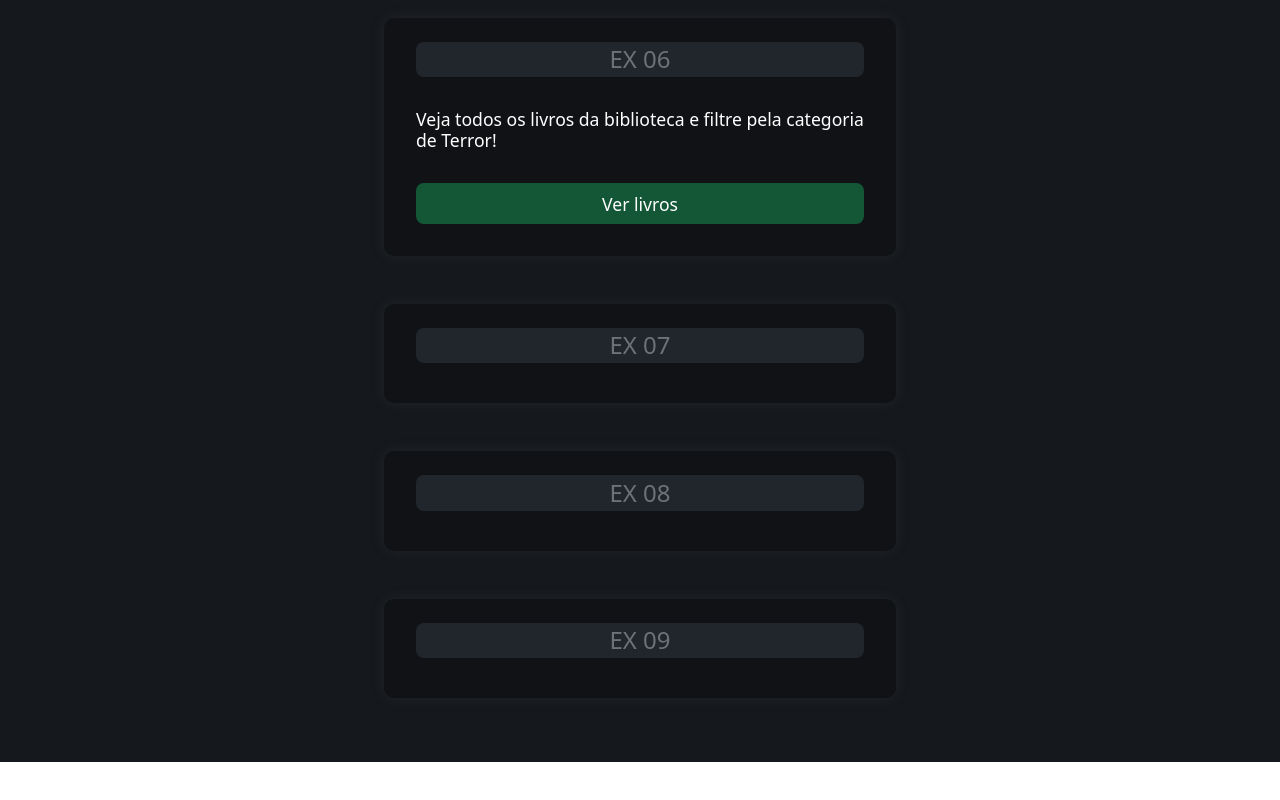
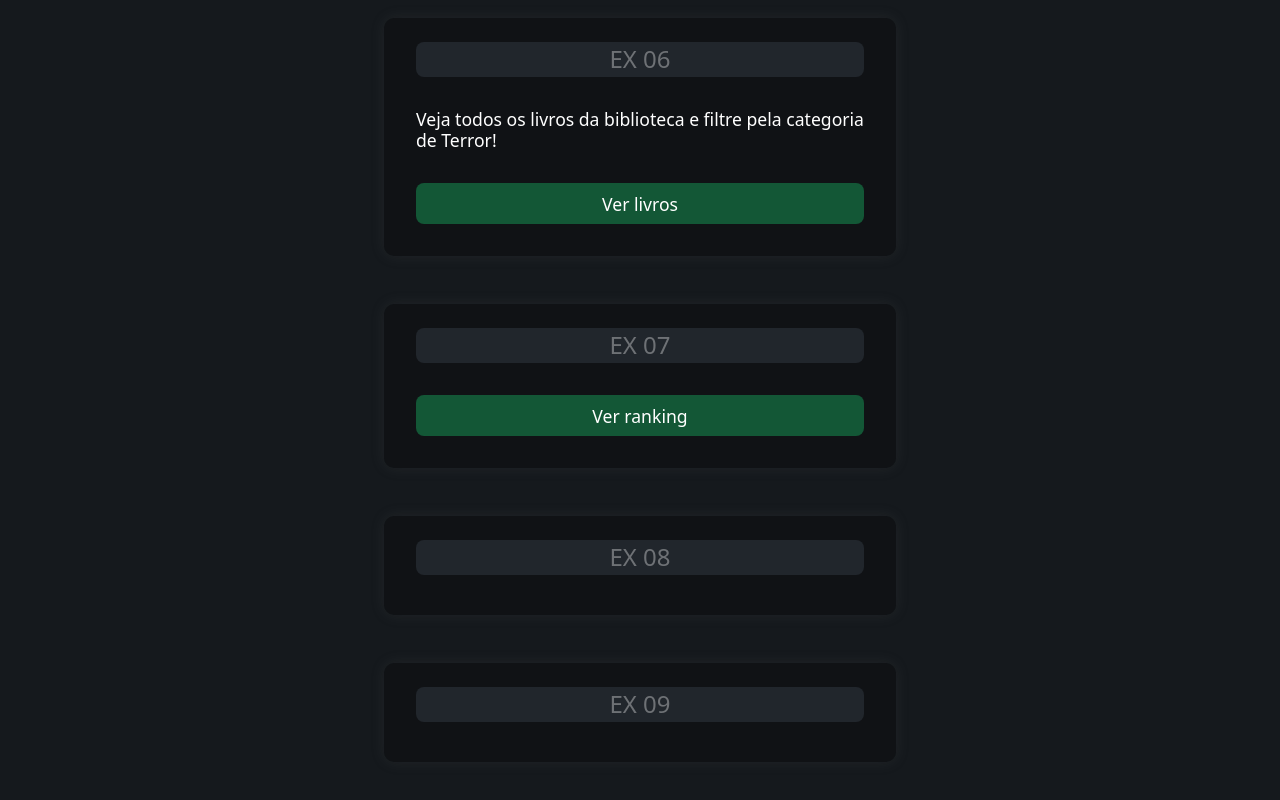
Before and after one commit to Welthanos/vs13-front-04-js-task-04, a plain HTML site: page index.html in a window 1280 px wide. Shown: the part 1436-2236 px from the top of the page. Before the commit the page ends 2198 px from the top, so only its background shows below. Drawn offline with nearby package versions, Linux system fonts and the light colour scheme.

Commit message:
feat: exercise 07

```diff
--- a/index.html
+++ b/index.html
@@ -57,6 +57,8 @@
 
         <section class="section-7">
             <h2>EX 07</h2>
+            <span id="ranking" style="display: none;"></span>
+            <button id="btn-section-7" onclick="ranking()">Ver ranking</button>
         </section>
 
         <section class="section-8">
--- a/js/scripts.js
+++ b/js/scripts.js
@@ -157,7 +157,19 @@ const booksCatalog = () => {
 }
 
 // EX 07
+const ranking = () => {
+    const text = document.getElementById('ranking');
+    const btn = document.getElementById('btn-section-7');
+    const medalsOfPosition = ['Ouro', 'Prata', 'Bronze', 'Sem medalha', 'Sem medalha'];
+    let position = 1;
 
+    const rankingOrder = medalsOfPosition.map(m => {
+        text.innerHTML += `Posição no campeonato - ${position++}º lugar --> Medalha de: ${m} <br>`;
+    });
+
+    text.style.display = 'inline';
+    btn.disabled = true;
+}
 
 // EX 08
 
```
